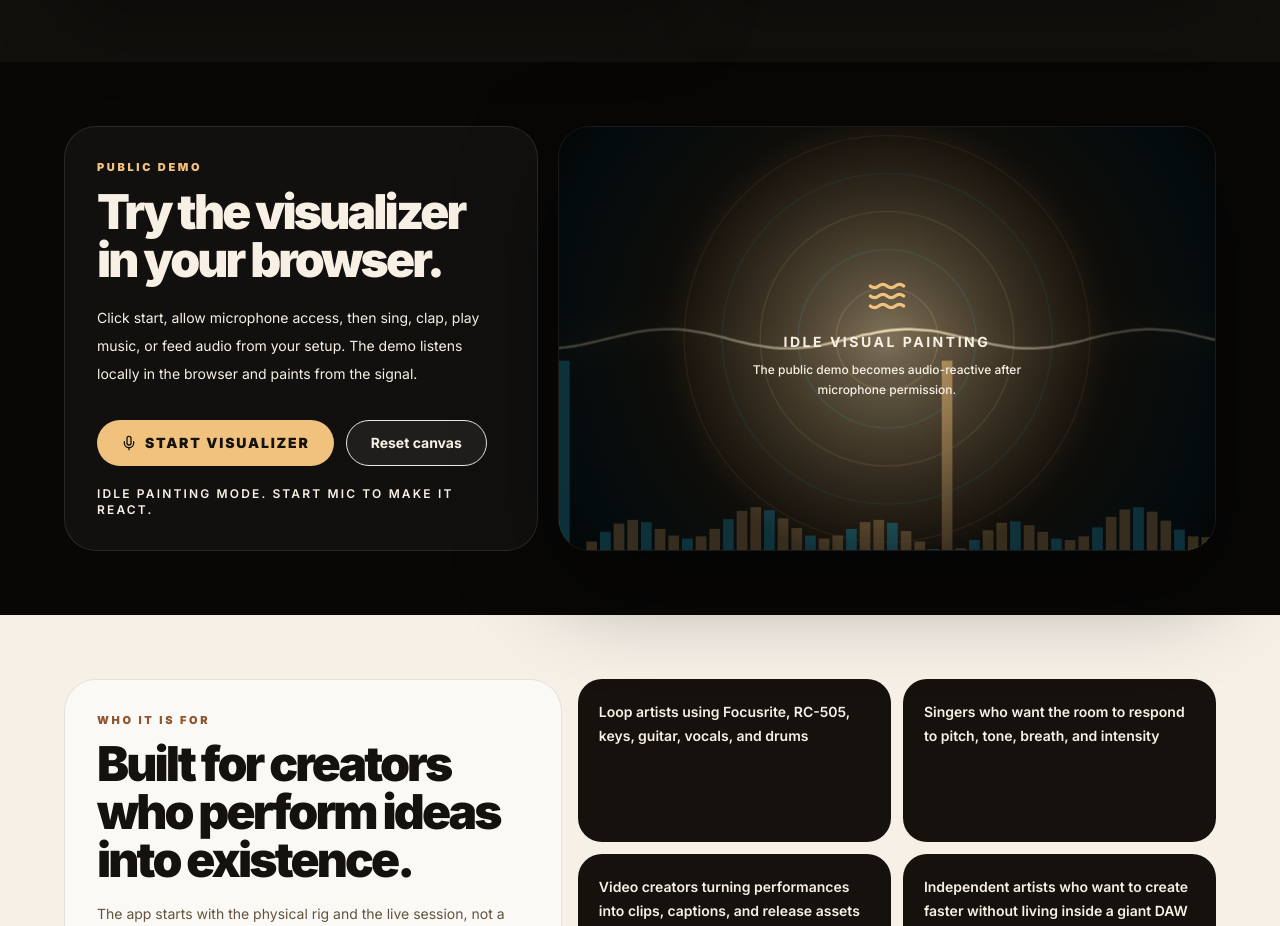
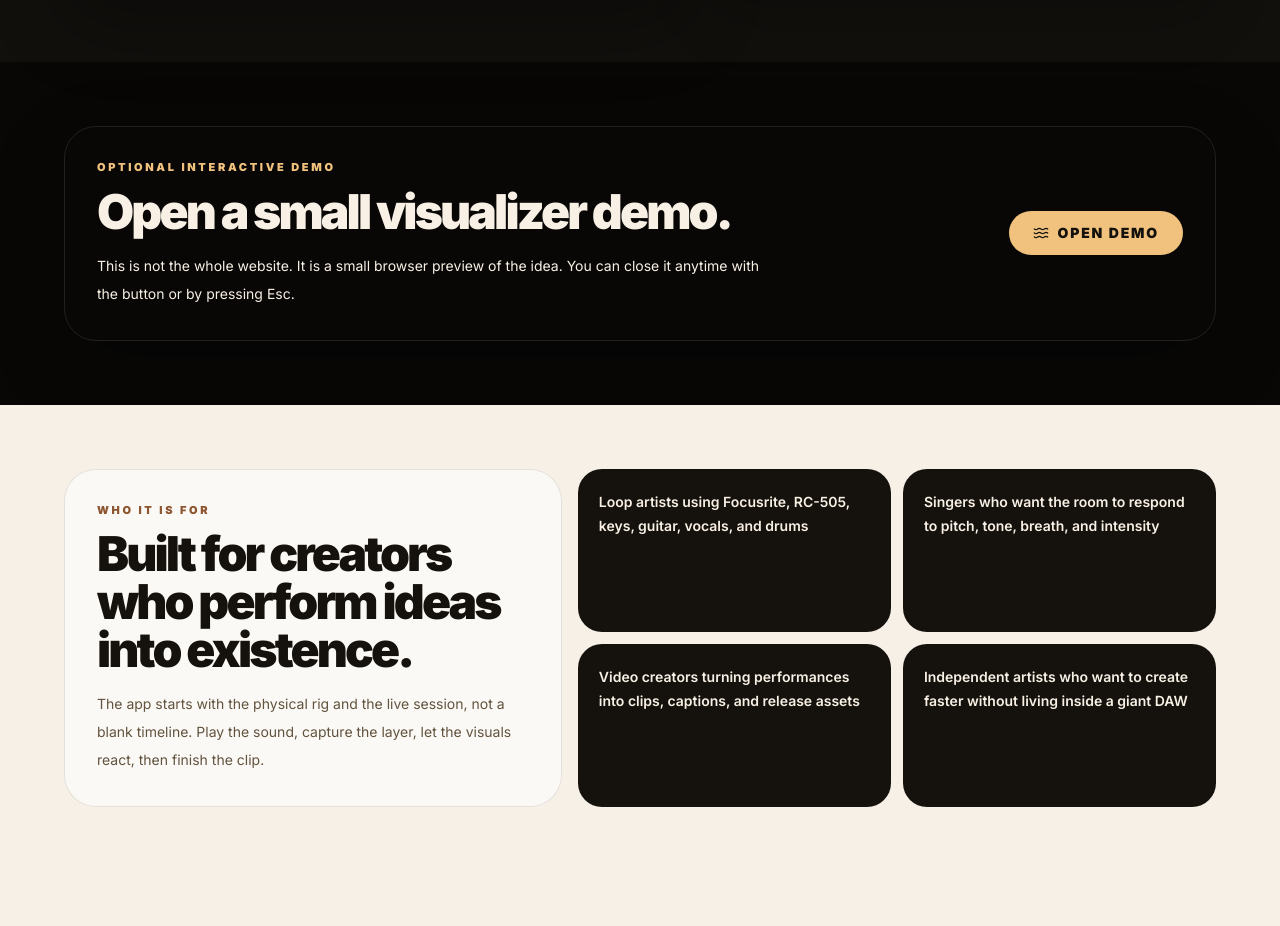
Before and after one commit to marcelozap/gateKPT, a Next.js app: page / in a window 1280 px wide. Shown: the part 2565-3491 px from the top of the page. Built offline with nearby package versions, Linux system fonts and the light colour scheme; no server answers.

Commit message:
fix: make visualizer demo optional and escapable

```diff
--- a/src/gatekpt/GatekptLanding.tsx
+++ b/src/gatekpt/GatekptLanding.tsx
@@ -141,6 +141,7 @@ function PublicVisualizerDemo() {
   const streamRef = useRef<MediaStream | null>(null);
   const [status, setStatus] = useState<"idle" | "starting" | "listening" | "blocked">("idle");
   const [level, setLevel] = useState(0);
+  const [isDemoOpen, setIsDemoOpen] = useState(false);
 
   const drawVisualizer = useCallback(() => {
     const canvas = canvasRef.current;
@@ -249,8 +250,34 @@ function PublicVisualizerDemo() {
     render();
   }, []);
 
+  const stopDemo = useCallback(
+    (closeDemo = false) => {
+      if (animationRef.current) {
+        cancelAnimationFrame(animationRef.current);
+        animationRef.current = null;
+      }
+
+      streamRef.current?.getTracks().forEach((track) => track.stop());
+      streamRef.current = null;
+      void audioContextRef.current?.close();
+      audioContextRef.current = null;
+      analyserRef.current = null;
+      setLevel(0);
+      setStatus("idle");
+
+      if (closeDemo) {
+        setIsDemoOpen(false);
+      } else {
+        requestAnimationFrame(drawVisualizer);
+      }
+    },
+    [drawVisualizer],
+  );
+
   useEffect(() => {
-    drawVisualizer();
+    if (isDemoOpen) {
+      drawVisualizer();
+    }
 
     return () => {
       if (animationRef.current) {
@@ -260,7 +287,21 @@ function PublicVisualizerDemo() {
       streamRef.current?.getTracks().forEach((track) => track.stop());
       void audioContextRef.current?.close();
     };
-  }, [drawVisualizer]);
+  }, [drawVisualizer, isDemoOpen]);
+
+  useEffect(() => {
+    const handleEscape = (event: KeyboardEvent) => {
+      if (event.key !== "Escape" || !isDemoOpen) {
+        return;
+      }
+
+      stopDemo(true);
+      document.getElementById("product-flow")?.scrollIntoView({ behavior: "smooth", block: "start" });
+    };
+
+    window.addEventListener("keydown", handleEscape);
+    return () => window.removeEventListener("keydown", handleEscape);
+  }, [isDemoOpen, stopDemo]);
 
   async function startDemo() {
     try {
@@ -290,25 +331,34 @@ function PublicVisualizerDemo() {
     }
   }
 
-  function stopDemo() {
-    if (animationRef.current) {
-      cancelAnimationFrame(animationRef.current);
-      animationRef.current = null;
-    }
-
-    streamRef.current?.getTracks().forEach((track) => track.stop());
-    streamRef.current = null;
-    void audioContextRef.current?.close();
-    audioContextRef.current = null;
-    analyserRef.current = null;
-    setLevel(0);
-    setStatus("idle");
-    drawVisualizer();
-  }
-
   return (
     <section id="try-visualizer" className="bg-[#080706] px-4 py-16 text-[#f8f0e5] sm:px-6 lg:px-8">
-      <div className="mx-auto grid max-w-6xl gap-5 lg:grid-cols-[0.72fr_1fr] lg:items-stretch">
+      <div className="mx-auto max-w-6xl">
+        {!isDemoOpen ? (
+          <div className="rounded-[2rem] border border-white/10 bg-[radial-gradient(circle_at_top_left,rgba(241,194,125,0.14),transparent_34%),rgba(255,255,255,0.04)] p-6 shadow-[0_26px_75px_rgba(0,0,0,0.24)] sm:p-8">
+            <div className="flex flex-col justify-between gap-6 lg:flex-row lg:items-center">
+              <div>
+                <p className="text-[11px] font-black uppercase tracking-[0.24em] text-[#f1c27d]">Optional Interactive Demo</p>
+                <h2 className="mt-3 max-w-3xl text-4xl font-black leading-none tracking-[-0.06em] sm:text-5xl">
+                  Open a small visualizer demo.
+                </h2>
+                <p className="mt-4 max-w-2xl text-sm leading-7 text-white/62">
+                  This is not the whole website. It is a small browser preview of the idea.
+                  You can close it anytime with the button or by pressing Esc.
+                </p>
+              </div>
+              <button
+                type="button"
+                onClick={() => setIsDemoOpen(true)}
+                className="inline-flex shrink-0 items-center justify-center gap-2 rounded-full bg-[#f1c27d] px-6 py-3 text-sm font-black uppercase tracking-[0.13em] text-[#15120d] transition hover:-translate-y-0.5 hover:bg-[#ffd99b]"
+              >
+                <Waves className="h-4 w-4" />
+                Open demo
+              </button>
+            </div>
+          </div>
+        ) : (
+          <div className="grid gap-5 lg:grid-cols-[0.72fr_1fr] lg:items-stretch">
         <div className="rounded-[2rem] border border-white/10 bg-white/[0.04] p-6 sm:p-8">
           <p className="text-[11px] font-black uppercase tracking-[0.24em] text-[#f1c27d]">Public Demo</p>
           <h2 className="mt-3 text-4xl font-black leading-none tracking-[-0.06em] sm:text-5xl">
@@ -332,7 +382,7 @@ function PublicVisualizerDemo() {
             ) : (
               <button
                 type="button"
-                onClick={stopDemo}
+                onClick={() => stopDemo()}
                 className="inline-flex items-center justify-center gap-2 rounded-full border border-white/18 bg-black/28 px-6 py-3 text-sm font-black uppercase tracking-[0.13em] text-white transition hover:-translate-y-0.5 hover:bg-white/10"
               >
                 <Square className="h-4 w-4" />
@@ -341,10 +391,10 @@ function PublicVisualizerDemo() {
             )}
             <button
               type="button"
-              onClick={stopDemo}
+              onClick={() => stopDemo(true)}
               className="inline-flex items-center justify-center gap-2 rounded-full border border-white/12 bg-white/[0.06] px-6 py-3 text-sm font-bold text-white/68 transition hover:-translate-y-0.5 hover:bg-white/10"
             >
-              Reset canvas
+              Exit demo
             </button>
           </div>
 
@@ -353,14 +403,17 @@ function PublicVisualizerDemo() {
               ? "Mic permission was blocked. Enable it in the browser to try again."
               : status === "starting"
                 ? "Starting local audio..."
-                : status === "listening"
-                  ? `Live signal level ${level}%`
-                  : "Idle painting mode. Start mic to make it react."}
+                  : status === "listening"
+                    ? `Live signal level ${level}%`
+                    : "Press Esc anytime to exit this demo."}
           </p>
         </div>
 
-        <div className="relative min-h-[24rem] overflow-hidden rounded-[2rem] border border-white/10 bg-black shadow-[0_34px_100px_rgba(0,0,0,0.42)]">
-          <canvas ref={canvasRef} className="h-full min-h-[24rem] w-full" aria-label="Audio reactive visualizer demo" />
+        <div className="relative min-h-[18rem] overflow-hidden rounded-[2rem] border border-white/10 bg-black shadow-[0_34px_100px_rgba(0,0,0,0.42)]">
+          <div className="absolute left-4 top-4 z-10 rounded-full border border-white/12 bg-black/55 px-3 py-1.5 text-[10px] font-black uppercase tracking-[0.18em] text-white/68 backdrop-blur">
+            Esc exits demo
+          </div>
+          <canvas ref={canvasRef} className="h-full min-h-[18rem] w-full" aria-label="Audio reactive visualizer demo" />
           {status !== "listening" && (
             <div className="absolute inset-0 flex items-center justify-center bg-[radial-gradient(circle_at_center,rgba(241,194,125,0.18),rgba(0,0,0,0.72)_58%)] p-8 text-center">
               <div>
@@ -375,6 +428,8 @@ function PublicVisualizerDemo() {
             </div>
           )}
         </div>
+          </div>
+        )}
       </div>
     </section>
   );
```
